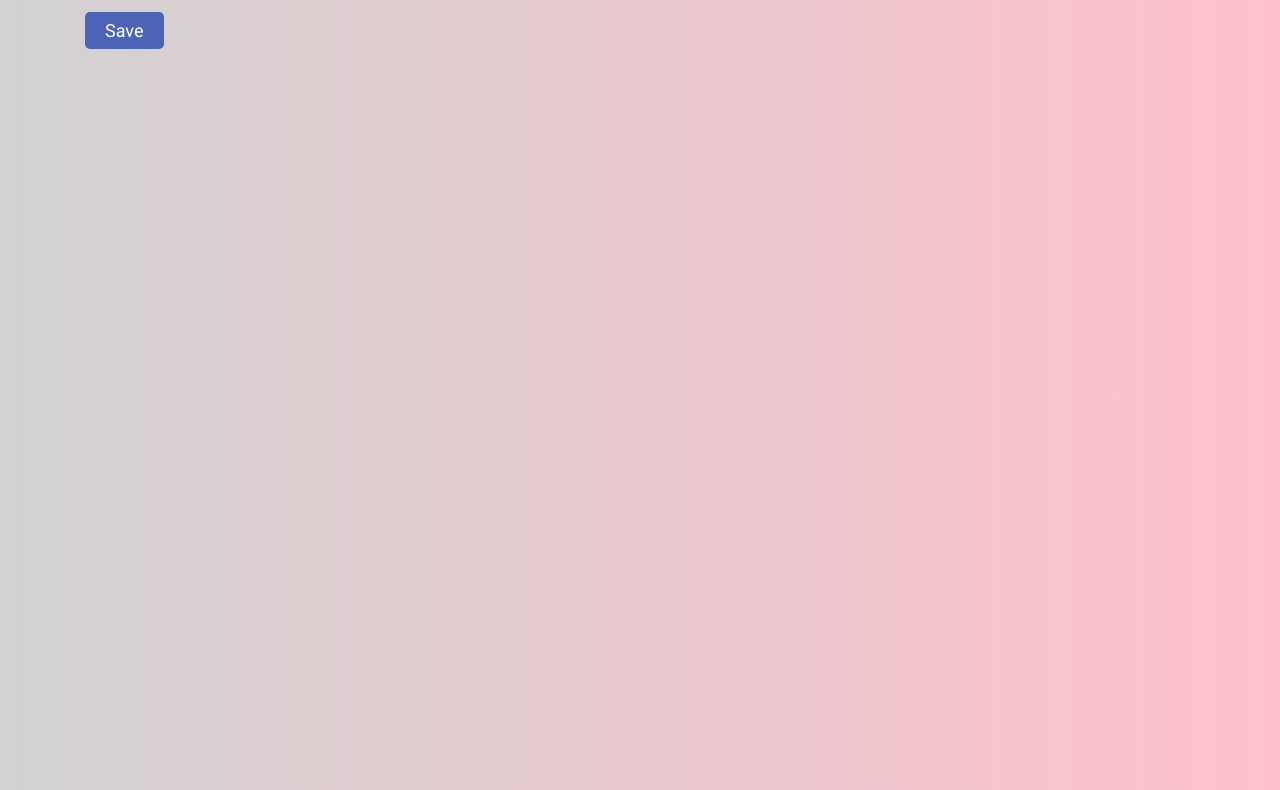
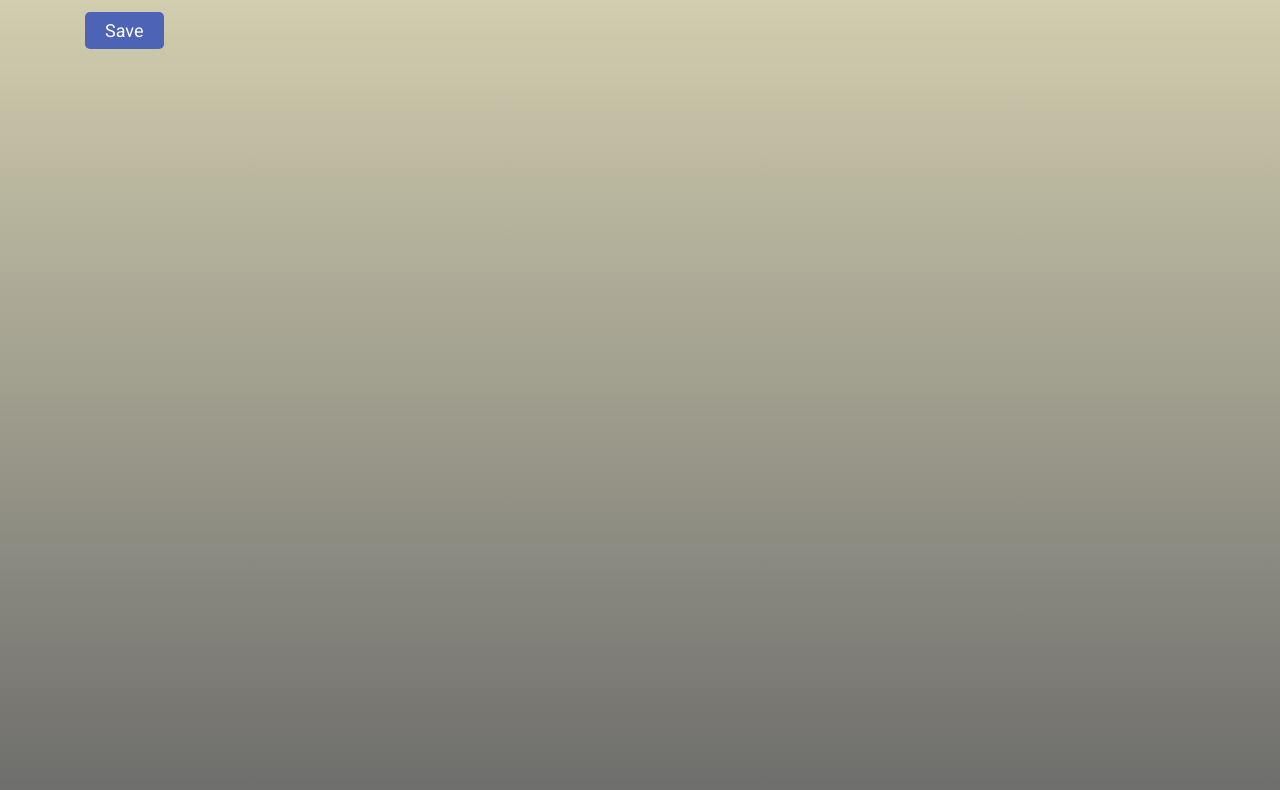
Before and after one commit to siva-sivu-siva/CodeAlpha_Todo_List, a plain HTML site: page index.html in a window 1280 px wide. Shown: the part 369-1159 px from the top of the page. Drawn offline with nearby package versions, Linux system fonts and the light colour scheme; a web font is replaced by a local one.

Commit message:
Update index.css

```diff
--- a/index.css
+++ b/index.css
@@ -2,7 +2,7 @@
 
 .todos-bg-container {
     height: 150vh;
-    background-image: linear-gradient(to right,#d2d2d2,pink);
+    background-image: linear-gradient(to bottom,#fffacd,#696969);
 }
 
 .todos-heading {
```
